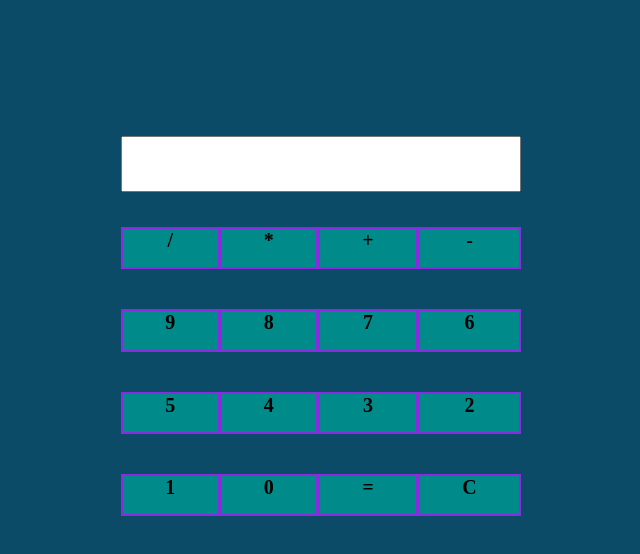
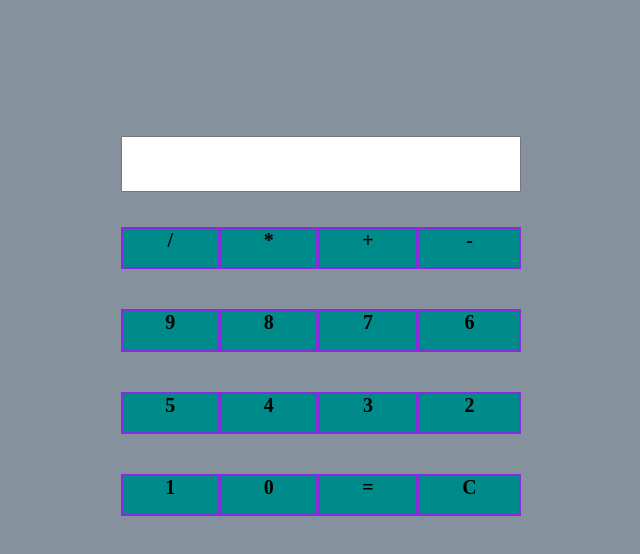
Before and after one commit to nikhil-parate/calculator, a plain HTML site: page index.html in a window 1280 px wide. Shown: the whole page, without its empty margins (319-959 px from the left). Drawn offline with Linux system fonts and the light colour scheme.

Commit message:
Update calculator.css

```diff
--- a/calculator.css
+++ b/calculator.css
@@ -11,7 +11,7 @@ body {
     display: flex;
     padding-top: 10%;
     justify-content: center;
-    background-color: rgb(12, 75, 104);
+    background-color: #85929E ;
 }
 p{
     font-weight: 700;
```
